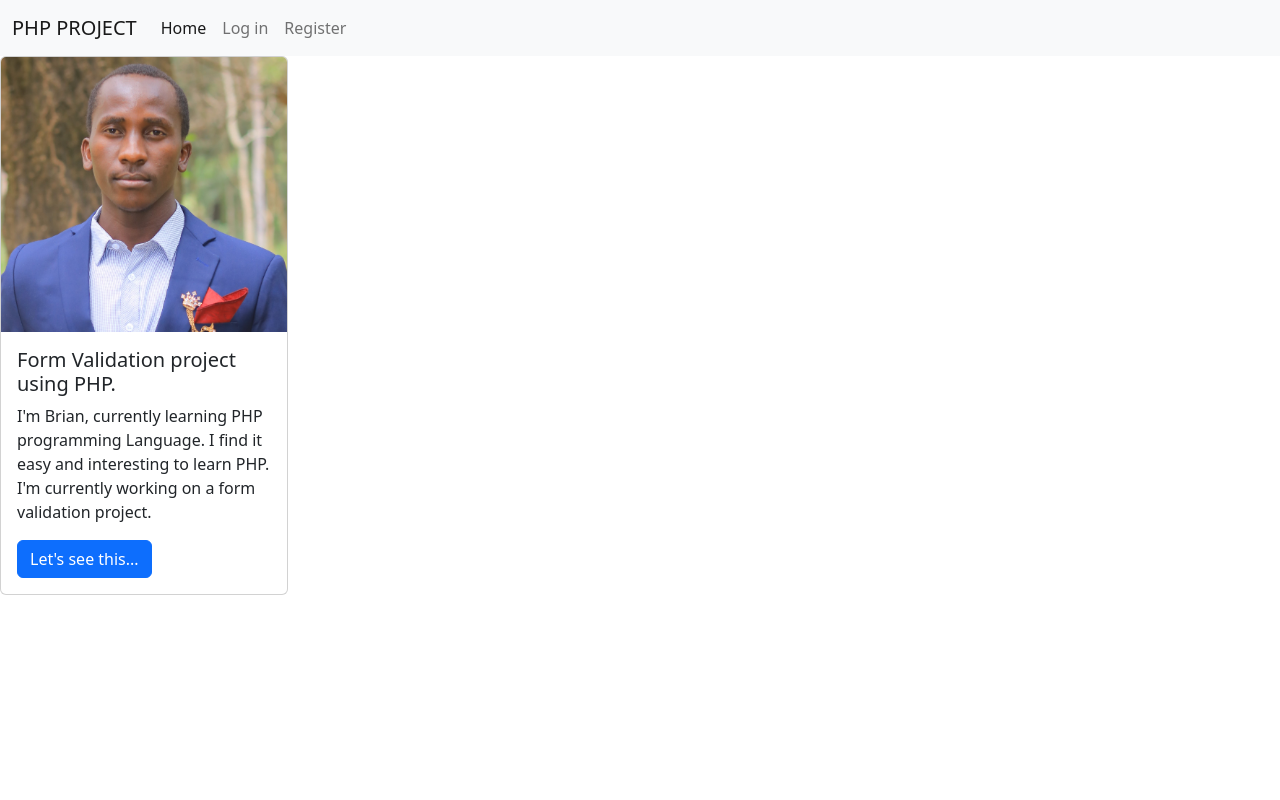
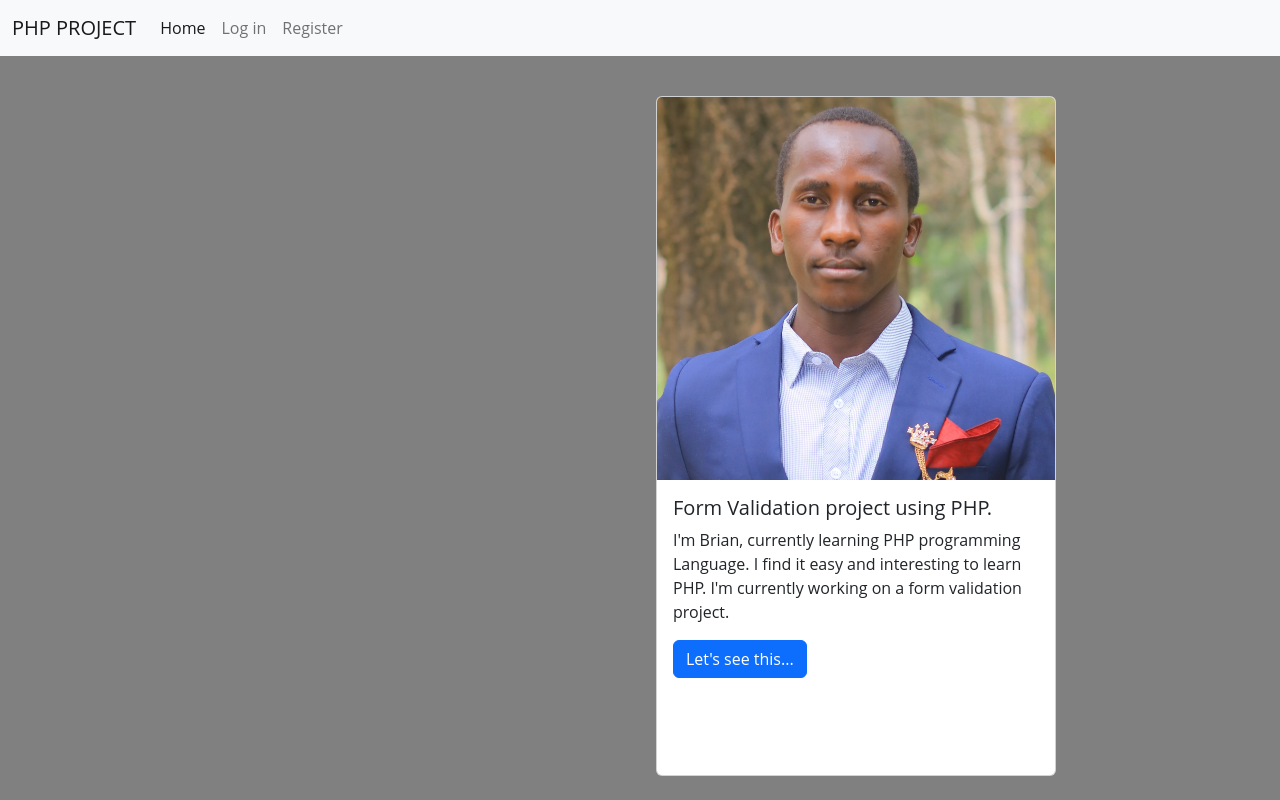
Before and after one commit to Ogola22/formValidation, a PHP site: page / in a window 1280 px wide. Run offline with PHP 8.4, Linux system fonts and the light colour scheme.

Commit message:
stylesheet

```diff
--- a/index.php
+++ b/index.php
@@ -6,9 +6,8 @@
         <title>Form validation</title>
         <meta name="description" content="">
         <meta name="viewport" content="width=device-width, initial-scale=1">
-        <link rel ="stylesheet" href ="styles.css">
         <link href="https://cdn.jsdelivr.net/npm/bootstrap@5.2.3/dist/css/bootstrap.min.css" rel="stylesheet" integrity="sha384-rbsA2VBKQhggwzxH7pPCaAqO46MgnOM80zW1RWuH61DGLwZJEdK2Kadq2F9CUG65" crossorigin="anonymous">
-
+        <link href ="styles.css" rel ="stylesheet">
     </head>
     <body>
         <nav class="navbar navbar-expand-lg bg-light">
@@ -32,7 +31,7 @@
             </div>
             </div>
         </nav>
-        <div class="card" style="width: 18rem;">
+        <div class="card" style="width: 25rem;">
             <img src="./images/me55.jpg" class="card-img-top" alt="...">
             <div class="card-body">
                 <h5 class="card-title">Form Validation project using PHP.</h5>
--- a/styles.css
+++ b/styles.css
@@ -1,3 +1,11 @@
- body{
-    background-color: blueviolet;
- }
+body {
+    font-family: "Open Sans", sans-serif;
+    background-color: #808080;
+
+  }
+  .card{
+    margin-top: 40px;
+    height: 85vh;
+    margin-left: 656px;
+
+  }
```
